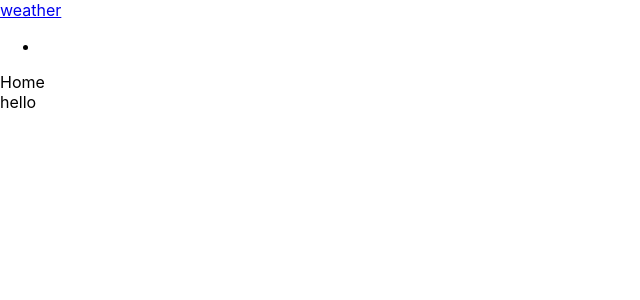
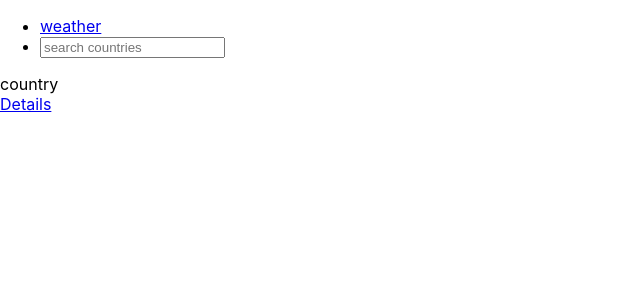
Before and after one commit to muhammedb8826/weather-api, a React (Create React App) app: page / in a window 1280 px wide. Shown: the top 300 px of the page, without its empty margins (0-640 px from the left). Built offline with nearby package versions, Linux system fonts and the light colour scheme.

Commit message:
Setup routes

```diff
--- a/src/App.js
+++ b/src/App.js
@@ -1,6 +1,8 @@
 import { Route, Routes } from 'react-router-dom';
 import Navbar from './components/Navbar';
 import Home from './components/Home';
+import Country from './components/Country';
+import Details from './components/Details';
 
 function App() {
   return (
@@ -8,8 +10,9 @@ function App() {
       <Navbar />
       <Routes>
         <Route path="/" element={<Home />} />
+        <Route path="/country" element={<Country />} />
+        <Route path="/country/:details" element={<Details />} />
       </Routes>
-      hello
     </div>
   );
 }
--- /dev/null
+++ b/src/components/Country.js
@@ -0,0 +1,12 @@
+import { Link } from 'react-router-dom';
+
+export default function Country() {
+  return (
+    <div>
+      country
+      <nav>
+        <Link to="/country/details">Details</Link>
+      </nav>
+    </div>
+  );
+}
--- /dev/null
+++ b/src/components/Details.js
@@ -0,0 +1,13 @@
+import React from 'react';
+import { Link } from 'react-router-dom';
+
+export default function Details() {
+  return (
+    <div>
+      <nav>
+        <Link to="/">{'<'}</Link>
+      </nav>
+      details
+    </div>
+  );
+}
--- a/src/components/Home.js
+++ b/src/components/Home.js
@@ -1,5 +1,9 @@
+import Country from './Country';
+
 export default function Home() {
   return (
-    <div>Home</div>
-  )
+    <div>
+      <Country />
+    </div>
+  );
 }
--- a/src/components/Navbar.js
+++ b/src/components/Navbar.js
@@ -3,12 +3,14 @@ import { Link } from 'react-router-dom';
 export default function Navbar() {
   return (
     <header>
-      <Link to="/" className="site-title">weather</Link>
       <nav>
         <ul>
-            <li>
-                <Link></Link>
-            </li>
+          <li>
+            <Link to="/" className="site-title">weather</Link>
+          </li>
+          <li>
+            <input type="search" placeholder="search countries" />
+          </li>
         </ul>
       </nav>
     </header>
--- a/src/redux/weather/weatherSlice.js
+++ b/src/redux/weather/weatherSlice.js
@@ -13,7 +13,7 @@ const url = baseURL;
 export const getWeather = createAsyncThunk('weather/getWeather', async () => {
   try {
     const resp = await axios.get(url);
-    console.log(resp.json);
+    console.log(resp.data);
     return resp.data;
   } catch (error) {
     return error.message;
```
